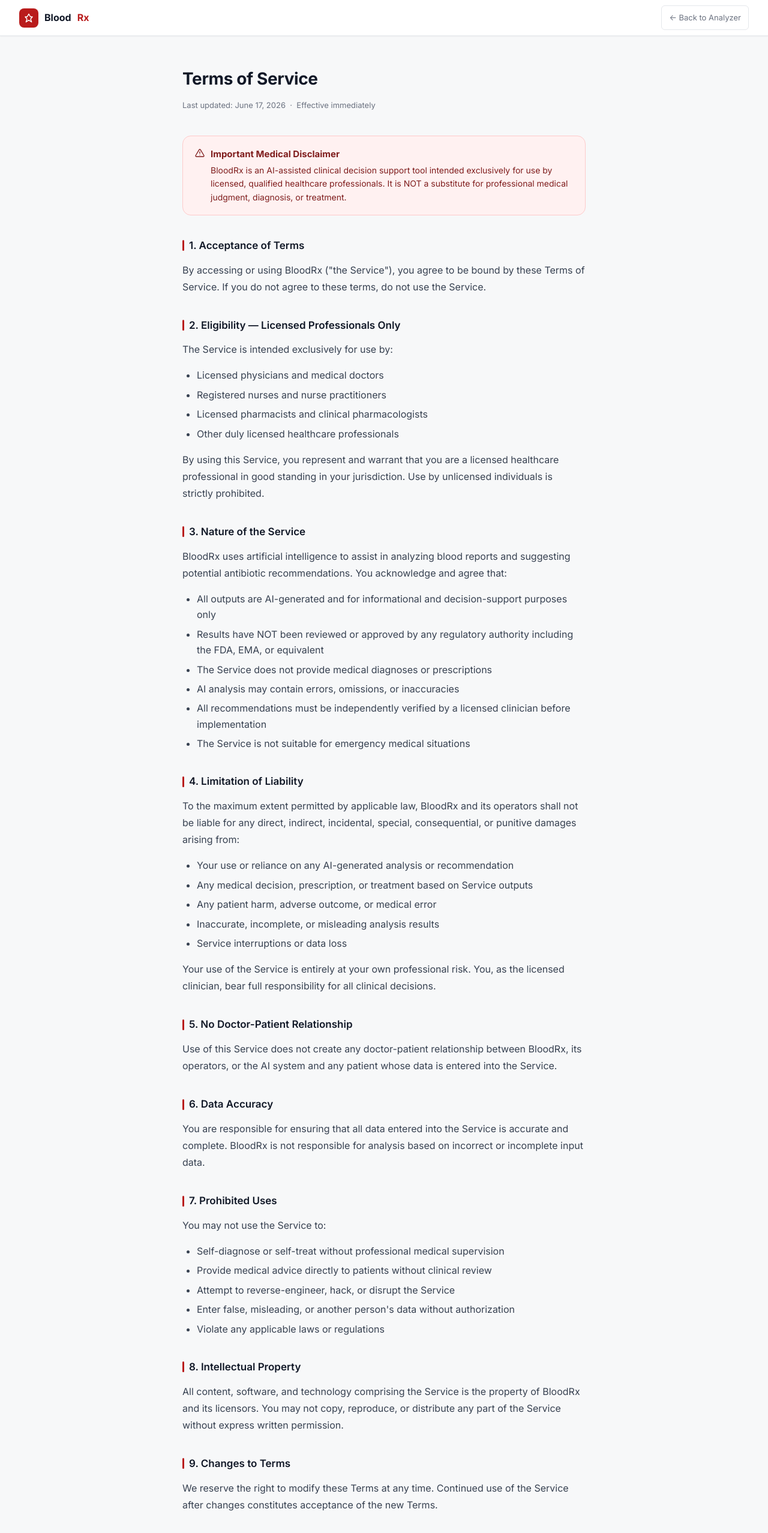
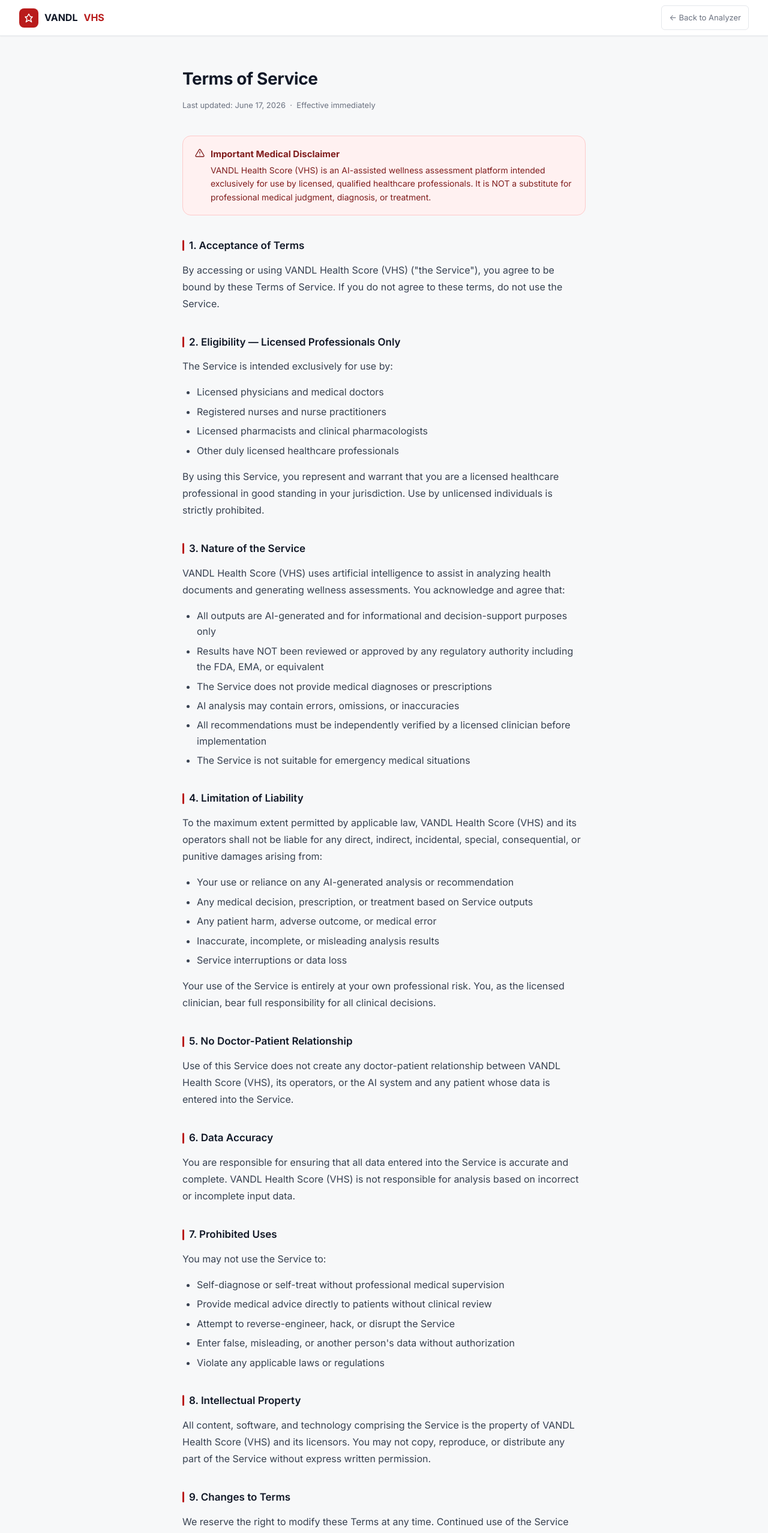
Before and after one commit to tonyzhou852-debug/bloodrx, a website: page public/terms.html in a window 1280 px wide. Shown: the top 2555 px of the page at 60% size. Drawn offline with Linux system fonts and the light colour scheme.

Commit message:
Update terms from BloodRx to VANDL Health Score

```diff
--- a/public/terms.html
+++ b/public/terms.html
@@ -3,7 +3,7 @@
 <head>
 <meta charset="UTF-8">
 <meta name="viewport" content="width=device-width, initial-scale=1">
-<title>Terms of Service — BloodRx</title>
+<title>Terms of Service — VANDL VHS</title>
 <link rel="preconnect" href="https://fonts.googleapis.com">
 <link href="https://fonts.googleapis.com/css2?family=Inter:wght@400;500;600;700&display=swap&font-display=swap" rel="stylesheet">
 <style>
@@ -105,11 +105,11 @@
 <a href="#main-content" class="skip-link">Skip to main content</a>
 
 <nav class="topbar" aria-label="Site navigation">
-  <a href="/" class="logo" aria-label="BloodRx home">
+  <a href="/" class="logo" aria-label="VANDL VHS home">
     <div class="logo-icon" aria-hidden="true">
       <svg viewBox="0 0 24 24"><path d="M12 2L8 9H3l4.5 5.5L5 22l7-4.5L19 22l-2.5-7.5L21 9h-5L12 2z"/></svg>
     </div>
-    Blood<em>Rx</em>
+    VANDL<em>VHS</em>
   </a>
   <a href="/" class="back" aria-label="Back to analyzer">&#8592; Back to Analyzer</a>
 </nav>
@@ -122,12 +122,12 @@
     <svg width="16" height="16" viewBox="0 0 24 24" fill="none" stroke="currentColor" stroke-width="2" stroke-linecap="round" stroke-linejoin="round" aria-hidden="true"><path d="M10.29 3.86L1.82 18a2 2 0 0 0 1.71 3h16.94a2 2 0 0 0 1.71-3L13.71 3.86a2 2 0 0 0-3.42 0z"/><line x1="12" y1="9" x2="12" y2="13"/><line x1="12" y1="17" x2="12.01" y2="17"/></svg>
     <div>
       <strong>Important Medical Disclaimer</strong>
-      BloodRx is an AI-assisted clinical decision support tool intended exclusively for use by licensed, qualified healthcare professionals. It is NOT a substitute for professional medical judgment, diagnosis, or treatment.
+      VANDL Health Score (VHS) is an AI-assisted wellness assessment platform intended exclusively for use by licensed, qualified healthcare professionals. It is NOT a substitute for professional medical judgment, diagnosis, or treatment.
     </div>
   </div>
 
   <h2>1. Acceptance of Terms</h2>
-  <p>By accessing or using BloodRx ("the Service"), you agree to be bound by these Terms of Service. If you do not agree to these terms, do not use the Service.</p>
+  <p>By accessing or using VANDL Health Score (VHS) ("the Service"), you agree to be bound by these Terms of Service. If you do not agree to these terms, do not use the Service.</p>
 
   <h2>2. Eligibility — Licensed Professionals Only</h2>
   <p>The Service is intended exclusively for use by:</p>
@@ -140,7 +140,7 @@
   <p>By using this Service, you represent and warrant that you are a licensed healthcare professional in good standing in your jurisdiction. Use by unlicensed individuals is strictly prohibited.</p>
 
   <h2>3. Nature of the Service</h2>
-  <p>BloodRx uses artificial intelligence to assist in analyzing blood reports and suggesting potential antibiotic recommendations. You acknowledge and agree that:</p>
+  <p>VANDL Health Score (VHS) uses artificial intelligence to assist in analyzing health documents and generating wellness assessments. You acknowledge and agree that:</p>
   <ul>
     <li>All outputs are AI-generated and for informational and decision-support purposes only</li>
     <li>Results have NOT been reviewed or approved by any regulatory authority including the FDA, EMA, or equivalent</li>
@@ -151,7 +151,7 @@
   </ul>
 
   <h2>4. Limitation of Liability</h2>
-  <p>To the maximum extent permitted by applicable law, BloodRx and its operators shall not be liable for any direct, indirect, incidental, special, consequential, or punitive damages arising from:</p>
+  <p>To the maximum extent permitted by applicable law, VANDL Health Score (VHS) and its operators shall not be liable for any direct, indirect, incidental, special, consequential, or punitive damages arising from:</p>
   <ul>
     <li>Your use or reliance on any AI-generated analysis or recommendation</li>
     <li>Any medical decision, prescription, or treatment based on Service outputs</li>
@@ -162,10 +162,10 @@
   <p>Your use of the Service is entirely at your own professional risk. You, as the licensed clinician, bear full responsibility for all clinical decisions.</p>
 
   <h2>5. No Doctor-Patient Relationship</h2>
-  <p>Use of this Service does not create any doctor-patient relationship between BloodRx, its operators, or the AI system and any patient whose data is entered into the Service.</p>
+  <p>Use of this Service does not create any doctor-patient relationship between VANDL Health Score (VHS), its operators, or the AI system and any patient whose data is entered into the Service.</p>
 
   <h2>6. Data Accuracy</h2>
-  <p>You are responsible for ensuring that all data entered into the Service is accurate and complete. BloodRx is not responsible for analysis based on incorrect or incomplete input data.</p>
+  <p>You are responsible for ensuring that all data entered into the Service is accurate and complete. VANDL Health Score (VHS) is not responsible for analysis based on incorrect or incomplete input data.</p>
 
   <h2>7. Prohibited Uses</h2>
   <p>You may not use the Service to:</p>
@@ -178,7 +178,7 @@
   </ul>
 
   <h2>8. Intellectual Property</h2>
-  <p>All content, software, and technology comprising the Service is the property of BloodRx and its licensors. You may not copy, reproduce, or distribute any part of the Service without express written permission.</p>
+  <p>All content, software, and technology comprising the Service is the property of VANDL Health Score (VHS) and its licensors. You may not copy, reproduce, or distribute any part of the Service without express written permission.</p>
 
   <h2>9. Changes to Terms</h2>
   <p>We reserve the right to modify these Terms at any time. Continued use of the Service after changes constitutes acceptance of the new Terms.</p>
@@ -190,7 +190,7 @@
   <p>For questions about these Terms, please contact us through the Service at bloodrx.onrender.com.</p>
 
   <footer class="site-footer">
-    <p>BloodRx Clinical Analyzer &nbsp;·&nbsp;
+    <p>VANDL Health Score (VHS) &nbsp;·&nbsp;
       <a href="/privacy">Privacy Policy</a> &nbsp;·&nbsp;
       <a href="/">Back to Analyzer</a>
     </p>
```
